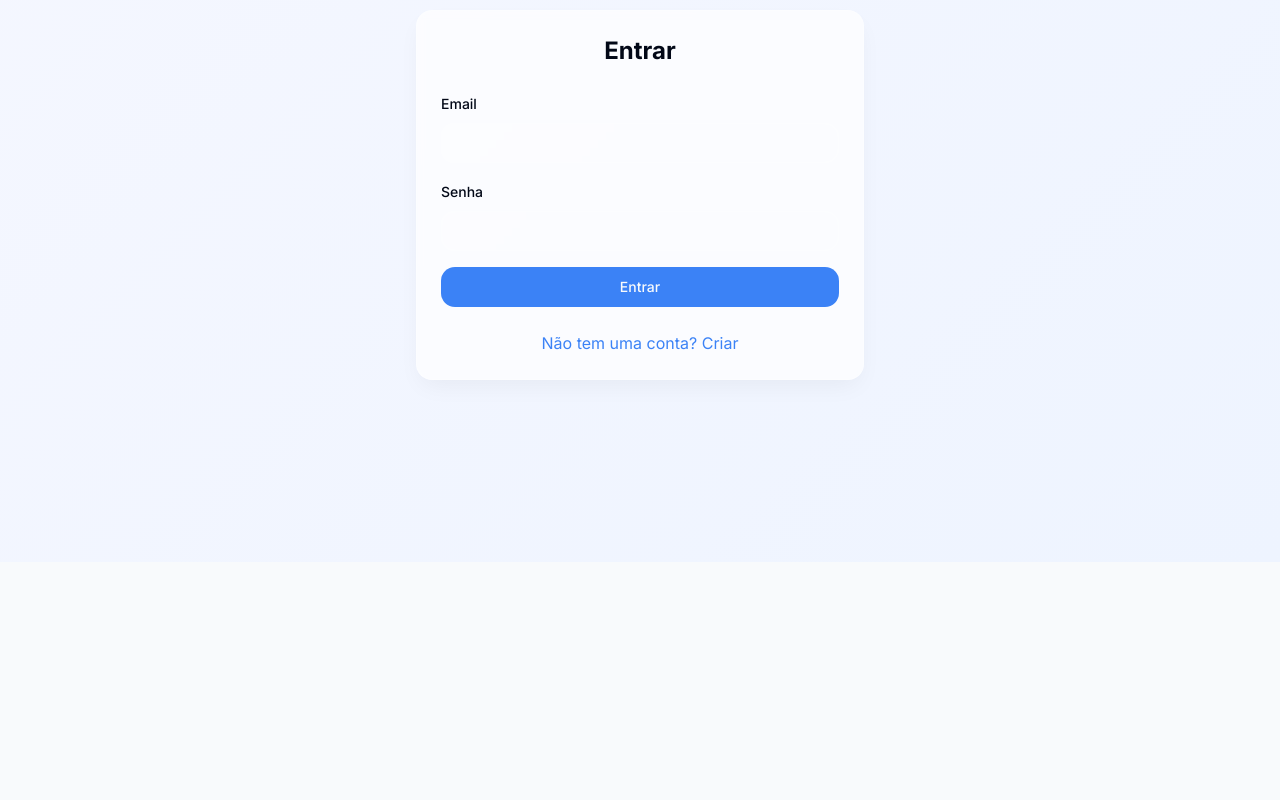
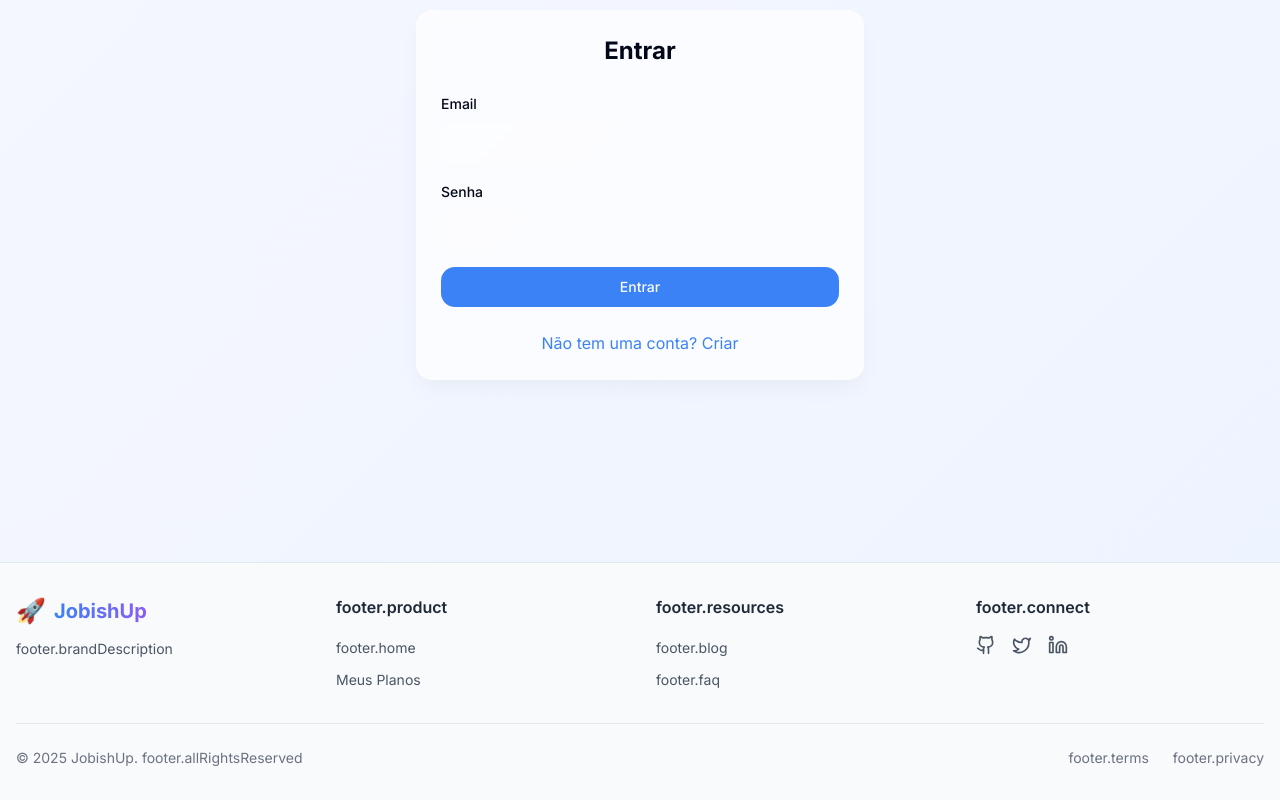
Before and after one commit to kadaum/jobishup, a React (Vite) app: page /auth in a window 1280 px wide. Shown: the part 238-1038 px from the top of the page. Before the commit the page ends 800 px from the top, so only its background shows below. Built offline with nearby package versions, Linux system fonts and the light colour scheme.

Commit message:
feat: Add header and footer components
This commit adds header and footer components to the application.

```diff
--- a/src/App.tsx
+++ b/src/App.tsx
@@ -9,6 +9,7 @@ import PlanDetails from "./pages/PlanDetails";
 import { LanguageProvider } from "./context/LanguageContext";
 import { AuthProvider } from "./context/AuthContext";
 import SEOHead from "./components/SEOHead";
+import Footer from "./components/Footer";
 
 function App() {
   return (
@@ -17,6 +18,7 @@ function App() {
         <AuthProvider>
           <SEOHead />
           <Toaster richColors position="top-center" />
+          <div className="min-h-screen flex flex-col">
             <Routes>
               <Route path="/" element={<Index />} />
               <Route path="/auth" element={<Auth />} />
@@ -24,6 +26,8 @@ function App() {
               <Route path="/plan/:id" element={<PlanDetails />} />
               <Route path="*" element={<NotFound />} />
             </Routes>
+            <Footer />
+          </div>
         </AuthProvider>
       </LanguageProvider>
     </Router>
--- /dev/null
+++ b/src/components/Footer.tsx
@@ -0,0 +1,100 @@
+
+import { useLanguage } from "@/context/LanguageContext";
+import { Link } from "react-router-dom";
+import { Github, Twitter, Linkedin } from "lucide-react";
+
+const Footer = () => {
+  const { t } = useLanguage();
+
+  const currentYear = new Date().getFullYear();
+
+  return (
+    <footer className="bg-slate-50 border-t py-8 mt-auto">
+      <div className="container mx-auto px-4">
+        <div className="grid grid-cols-1 md:grid-cols-4 gap-8">
+          {/* Brand section */}
+          <div className="col-span-1 md:col-span-1">
+            <div className="flex items-center gap-2 mb-3">
+              <span className="text-2xl">🚀</span>
+              <h3 className="text-xl font-bold bg-gradient-to-r from-interview-blue to-interview-purple bg-clip-text text-transparent">
+                JobishUp
+              </h3>
+            </div>
+            <p className="text-gray-600 text-sm mb-4">
+              {t('footer.brandDescription')}
+            </p>
+          </div>
+
+          {/* Links section */}
+          <div className="col-span-1">
+            <h4 className="font-semibold mb-4 text-gray-800">{t('footer.product')}</h4>
+            <ul className="space-y-2">
+              <li>
+                <Link to="/" className="text-gray-600 hover:text-interview-blue text-sm transition">
+                  {t('footer.home')}
+                </Link>
+              </li>
+              <li>
+                <Link to="/saved-plans" className="text-gray-600 hover:text-interview-blue text-sm transition">
+                  {t('savedPlans.myPlans')}
+                </Link>
+              </li>
+            </ul>
+          </div>
+
+          {/* Resources section */}
+          <div className="col-span-1">
+            <h4 className="font-semibold mb-4 text-gray-800">{t('footer.resources')}</h4>
+            <ul className="space-y-2">
+              <li>
+                <a href="#" className="text-gray-600 hover:text-interview-blue text-sm transition">
+                  {t('footer.blog')}
+                </a>
+              </li>
+              <li>
+                <a href="#" className="text-gray-600 hover:text-interview-blue text-sm transition">
+                  {t('footer.faq')}
+                </a>
+              </li>
+            </ul>
+          </div>
+
+          {/* Connect section */}
+          <div className="col-span-1">
+            <h4 className="font-semibold mb-4 text-gray-800">{t('footer.connect')}</h4>
+            <div className="flex space-x-4">
+              <a href="https://github.com" target="_blank" rel="noopener noreferrer" className="text-gray-600 hover:text-interview-blue transition">
+                <Github size={20} />
+              </a>
+              <a href="https://twitter.com" target="_blank" rel="noopener noreferrer" className="text-gray-600 hover:text-interview-blue transition">
+                <Twitter size={20} />
+              </a>
+              <a href="https://linkedin.com" target="_blank" rel="noopener noreferrer" className="text-gray-600 hover:text-interview-blue transition">
+                <Linkedin size={20} />
+              </a>
+            </div>
+          </div>
+        </div>
+
+        {/* Bottom section */}
+        <div className="mt-8 pt-6 border-t border-gray-200">
+          <div className="flex flex-col md:flex-row justify-between items-center">
+            <p className="text-sm text-gray-500">
+              © {currentYear} JobishUp. {t('footer.allRightsReserved')}
+            </p>
+            <div className="flex space-x-6 mt-4 md:mt-0">
+              <a href="#" className="text-sm text-gray-500 hover:text-interview-blue transition">
+                {t('footer.terms')}
+              </a>
+              <a href="#" className="text-sm text-gray-500 hover:text-interview-blue transition">
+                {t('footer.privacy')}
+              </a>
+            </div>
+          </div>
+        </div>
+      </div>
+    </footer>
+  );
+};
+
+export default Footer;
--- a/src/translations/en.ts
+++ b/src/translations/en.ts
@@ -70,5 +70,17 @@ export const translations = {
   "savedPlans.delete": "Delete",
   "savedPlans.deleted": "Plan deleted successfully",
   "savedPlans.errorFetching": "Error loading plans",
-  "savedPlans.errorDeleting": "Error deleting plan"
+  "savedPlans.errorDeleting": "Error deleting plan",
+
+  // Footer translations
+  'footer.brandDescription': 'Your interview success companion. Prepare confidently for any job interview.',
+  'footer.product': 'Product',
+  'footer.home': 'Home',
+  'footer.resources': 'Resources',
+  'footer.blog': 'Blog',
+  'footer.faq': 'FAQs',
+  'footer.connect': 'Connect',
+  'footer.allRightsReserved': 'All rights reserved.',
+  'footer.terms': 'Terms of Service',
+  'footer.privacy': 'Privacy Policy'
 };
```
Lines whose indentation alone changed are shown as unchanged.
